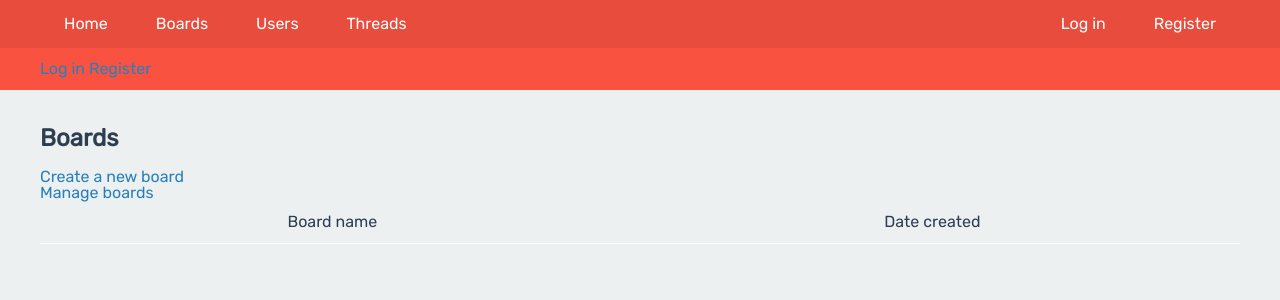
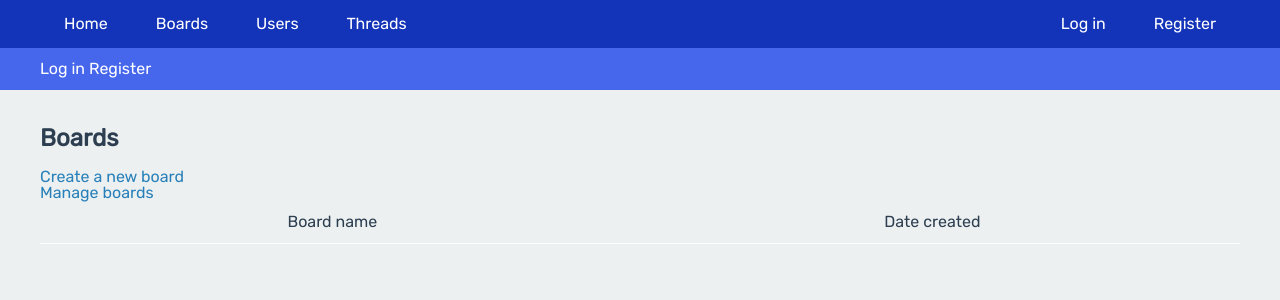
Before and after one commit to Eelinki/tsoha-2020, a Flask app: page /boards/ in a window 1280 px wide. Shown: the top 300 px of the page. Run offline with Flask 2, Linux system fonts and the light colour scheme; data that the repository does not hold is empty.

Commit message:
Implemented authorization and tuned color scheme

```diff
--- a/application/auth/models.py
+++ b/application/auth/models.py
@@ -30,6 +30,9 @@ class User(Base):
     def is_authenticated(self):
         return True
 
+    def roles(self):
+        return ["ADMIN"]
+
     @staticmethod
     def users_without_threads():
         stmt = text("SELECT Account.id, Account.username FROM Account"
--- a/application/boards/views.py
+++ b/application/boards/views.py
@@ -1,6 +1,5 @@
-from application import app, db
+from application import app, db, login_required
 from flask import redirect, render_template, request, url_for
-from flask_login import login_required
 from application.boards.models import Board
 from application.boards.forms import BoardForm
 
@@ -9,10 +8,12 @@ def boards_index():
     return render_template("boards/list.html", boards = Board.query.order_by(Board.boardname).all())
 
 @app.route("/boards/manage", methods=["GET"])
+@login_required(role="ADMIN")
 def boards_manage():
     return render_template("boards/list.html", boards = Board.query.order_by(Board.boardname).all(), manage = True)
 
 @app.route("/boards/new", methods=["POST"])
+@login_required(role="ADMIN")
 def boards_create():
     form = BoardForm(request.form)
 
@@ -27,7 +28,7 @@ def boards_create():
     return redirect(url_for("boards_index"))
 
 @app.route("/boards/<board_id>/delete", methods=["POST"])
-@login_required
+@login_required(role="ADMIN")
 def delete_board(board_id):
     Board.query.filter_by(id=board_id).delete()
 
@@ -36,7 +37,7 @@ def delete_board(board_id):
     return redirect(url_for("boards_index"))
 
 @app.route("/boards/<board_id>/edit", methods = ["GET", "POST"])
-@login_required
+@login_required(role="ADMIN")
 def edit_board(board_id):
     board = Board.query.get(board_id)
 
@@ -49,6 +50,6 @@ def edit_board(board_id):
     return redirect(url_for("boards_index"))
 
 @app.route("/boards/new")
-@login_required
+@login_required(role="ADMIN")
 def boards_form():
     return render_template("boards/new.html", form = BoardForm())
--- a/application/static/css/style.css
+++ b/application/static/css/style.css
@@ -13,11 +13,12 @@
 */
 
 :root {
-    --primary: #e74c3c;
-    --primary-light: #fa5241;
-    --primary-dark: #c0392b;
-    --secondary: #f1c40f;
-    --secondary-dark: #f39c12;
+    --primary: #1333B9;
+    --primary-light: #4666EC;
+    --primary-dark: #0A195C;
+    --secondary: #4014B8;
+    --secondary-light: #7347EB;
+    --secondary-dark: #200A5C;
     --background: #ecf0f1;
     --on-background: #2c3e50;
     --on-background-accent: #2980b9;
@@ -104,3 +105,7 @@ main table td.center {
     padding: 0.8em 1em;
     color: var(--on-primary);
 }
+
+.subnav a {
+    color: var(--on-primary);
+}
```
Also changed, not shown: application/__init__.py (+28 -9 lines), README.md.
